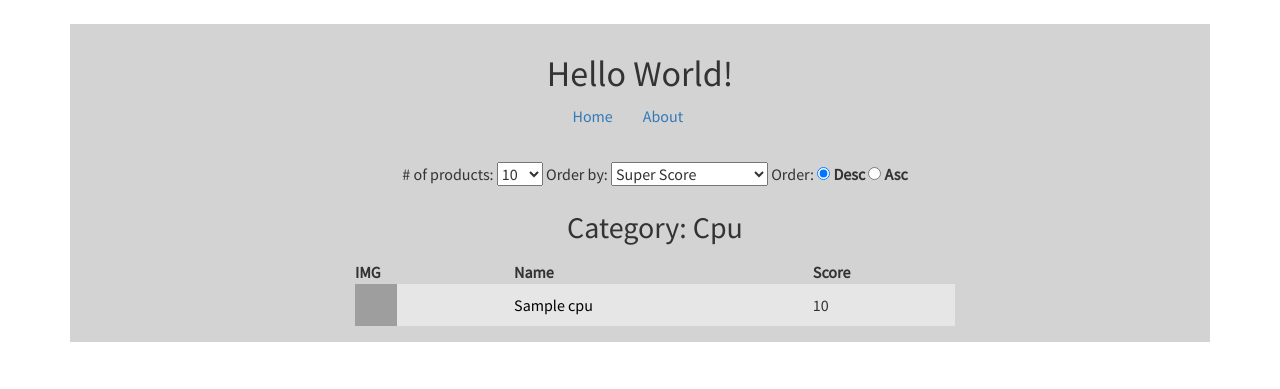
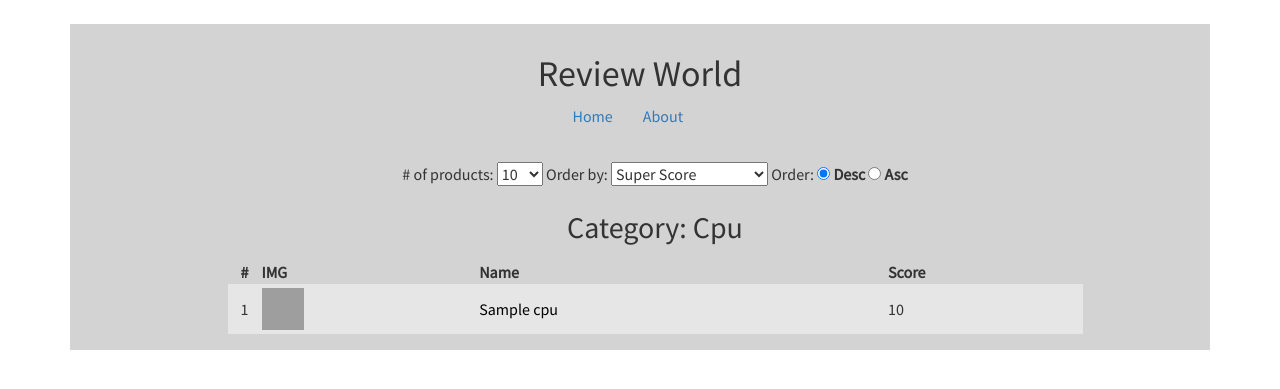
Before and after one commit to SW7-2016/Presentation, a Flask app: page /category/cpu in a window 1280 px wide. Shown: the top 389 px of the page. Run offline with Flask 2, Linux system fonts and the light colour scheme; tables that the repository leaves empty hold one stand-in row (values such as "Sample post"); some libraries are stand-ins or nearby versions; some web fonts are replaced; grey boxes are pictures that could not be loaded.

Commit message:
Added index number to product-list, and small css changes

```diff
--- a/website/config.py
+++ b/website/config.py
@@ -7,7 +7,7 @@ class BaseConfig(object):
     HOST = '0.0.0.0'
     PORT = 9000
     # SQLALCHEMY_DATABASE_URI = 'sqlite:///' + os.path.join(basedir, 'app.db')
-    SQLALCHEMY_DATABASE_URI = 'mysql+pymysql://root:kaffe@localhost/analyserdb'
+    SQLALCHEMY_DATABASE_URI = 'mysql+pymysql://root:Kaffe23!@localhost/analyserdb'
     SQLALCHEMY_TRACK_MODIFICATIONS = False
 
 class DevelopmentConfig(BaseConfig):
--- a/website/static/style.css
+++ b/website/static/style.css
@@ -59,12 +59,17 @@ ul > li > p:hover, p:focus, p:visited, a:hover, a:focus, a:visited {
 }
 
 .product-list {
-  position: relative;
+  border-collapse: collapse;
   margin: 1em 0;
-  min-width: 600px;
+  min-width: 75%;
 }
 .product-list td th {
   text-align: left;
+}
+
+.product-list td {
+  padding-top: .25em;
+  padding-bottom: .25em;
 }
 
 .product-list a, a:visited {
@@ -74,6 +79,10 @@ ul > li > p:hover, p:focus, p:visited, a:hover, a:focus, a:visited {
 
 .product-list tr:nth-child(even), .specifications tr:nth-child(even) {
     background-color: #e6e6e6;
+}
+
+.right-padding {
+  width: 34px;
 }
 
 .specifications {
--- a/website/templates/base.html
+++ b/website/templates/base.html
@@ -14,7 +14,7 @@
 <div class="a-background">
     <div class="row">
         <div class="col-xs-12 text-center">
-            <h1 class="title">Hello World!</h1>
+            <h1 class="title">Review World</h1>
         </div>
         <div class="col-xs-3 col-xs-offset-5">
             <ul class="nav">
--- a/website/templates/list_products.html
+++ b/website/templates/list_products.html
@@ -30,12 +30,14 @@
     <center>
         <table class="product-list">
             <tr>
+                <th class="text-center right-padding">#</th>
                 <th>IMG</th>
                 <th>Name</th>
                 <th>Score</th>
             </tr>
             {% for product in products %}
                 <tr>
+                    <td class="text-center right-padding">{{ loop.index }}</td>
                     <td><img src="/static/placeholder.jpg" alt="{{ product.name }}"  height="42" width="42"/></td>
                     <td><a href="{{ url_for('show_product', category=category.lower(), pid=product.id) }}">
                         {{ product.name }}</a></td>
--- a/website/views.py
+++ b/website/views.py
@@ -16,11 +16,12 @@ def index():
 @app.route('/category/<category>')
 def list_items(category):
 
-    showing = request.args.get('show', 10)
-    orderby = request.args.get('orderby', "superscore")
-    order = request.args.get('order', "desc")
-    order_direction = getattr(db, order)
     try:
+        showing = request.args.get('show', 10)
+        orderby = request.args.get('orderby', "superscore")
+        order = request.args.get('order', "desc")
+        order_direction = getattr(db, order)
+
         # Gets the class module depending on the category chosen.
         cat_que = getattr(sys.modules[__name__], category.title())
         products = db.session.query(cat_que).order_by(order_direction(orderby)).limit(showing).all()
@@ -35,9 +36,13 @@ def list_items(category):
 @app.route('/category/<category>/<pid>')
 def show_product(category, pid):
 
-    cat_que = getattr(sys.modules[__name__], category.title())
-    single_product = db.session.query(cat_que).filter(cat_que.id == pid).first()
-    return render_template('single_product.html', category=category.title(), product=single_product)
+    try:
+        cat_que = getattr(sys.modules[__name__], category.title())
+        single_product = db.session.query(cat_que).filter(cat_que.id == pid).first()
+        return render_template('single_product.html', category=category.title(), product=single_product)
+    except Exception as e:
+        print(str(e), file=sys.stderr)
+        abort(404)
 
 
 @app.errorhandler(404)
```
